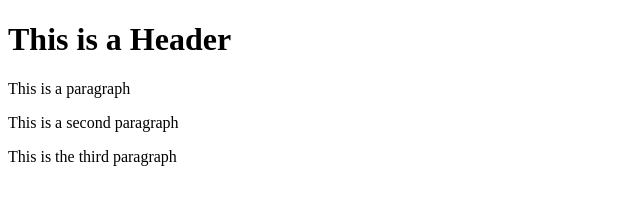
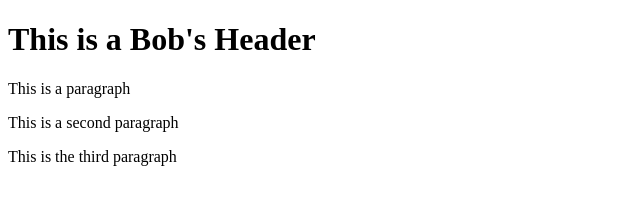
Before and after one commit to robertdrucker/git-test, a website: page index.html in a window 1280 px wide. Shown: the whole page, without its empty margins (0-640 px from the left). Drawn offline with Linux system fonts and the light colour scheme.

Commit message:
Bob adding his name to header

```diff
--- a/index.html
+++ b/index.html
@@ -7,7 +7,7 @@
     <title>Basic Git Commands</title>
 </head>
 <body>
-    <h1>This is a Header</h1>
+    <h1>This is a Bob's Header</h1>
     <p>This is a paragraph</p>
     <p>This is a second paragraph</p>
     <p>This is the third paragraph</p>
```
